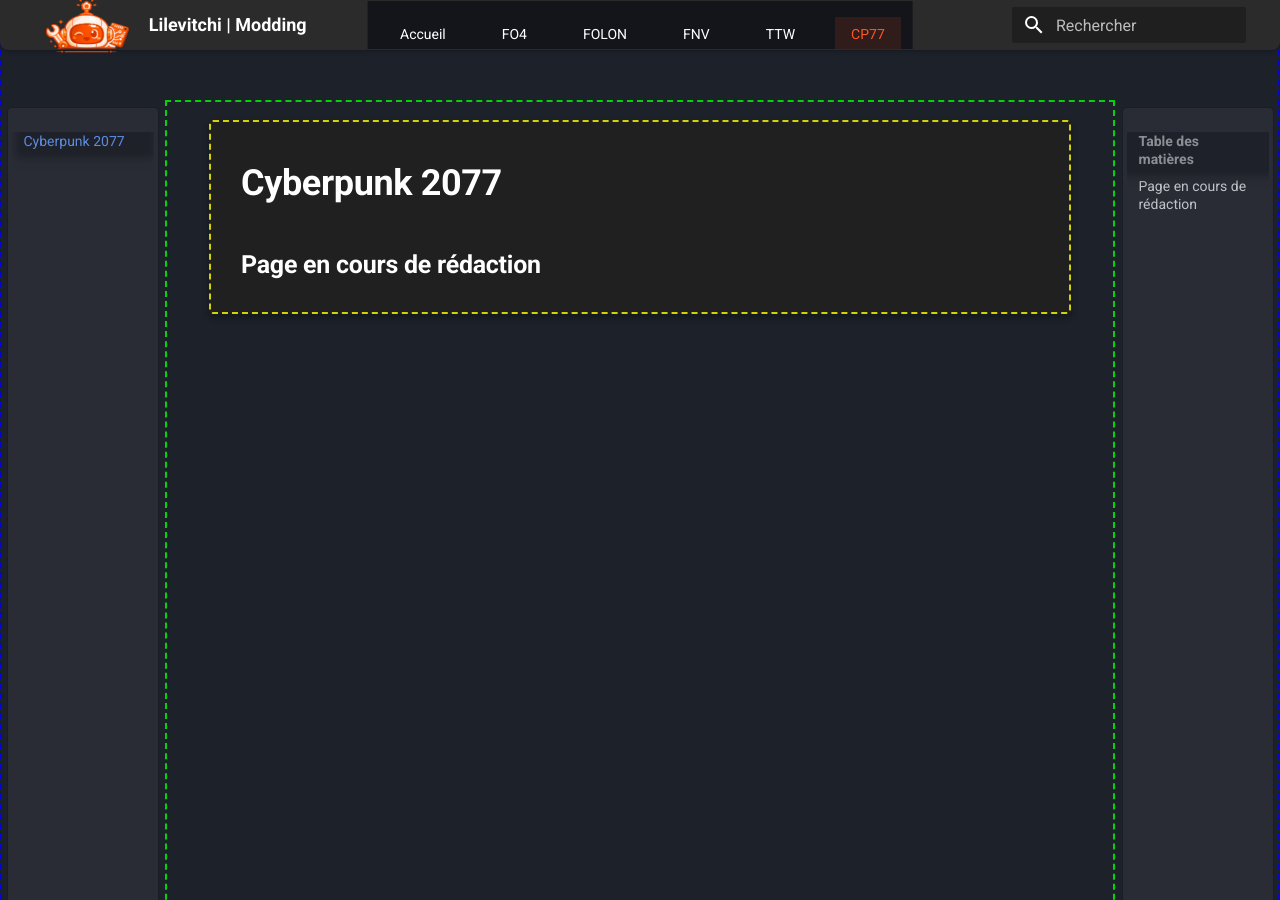
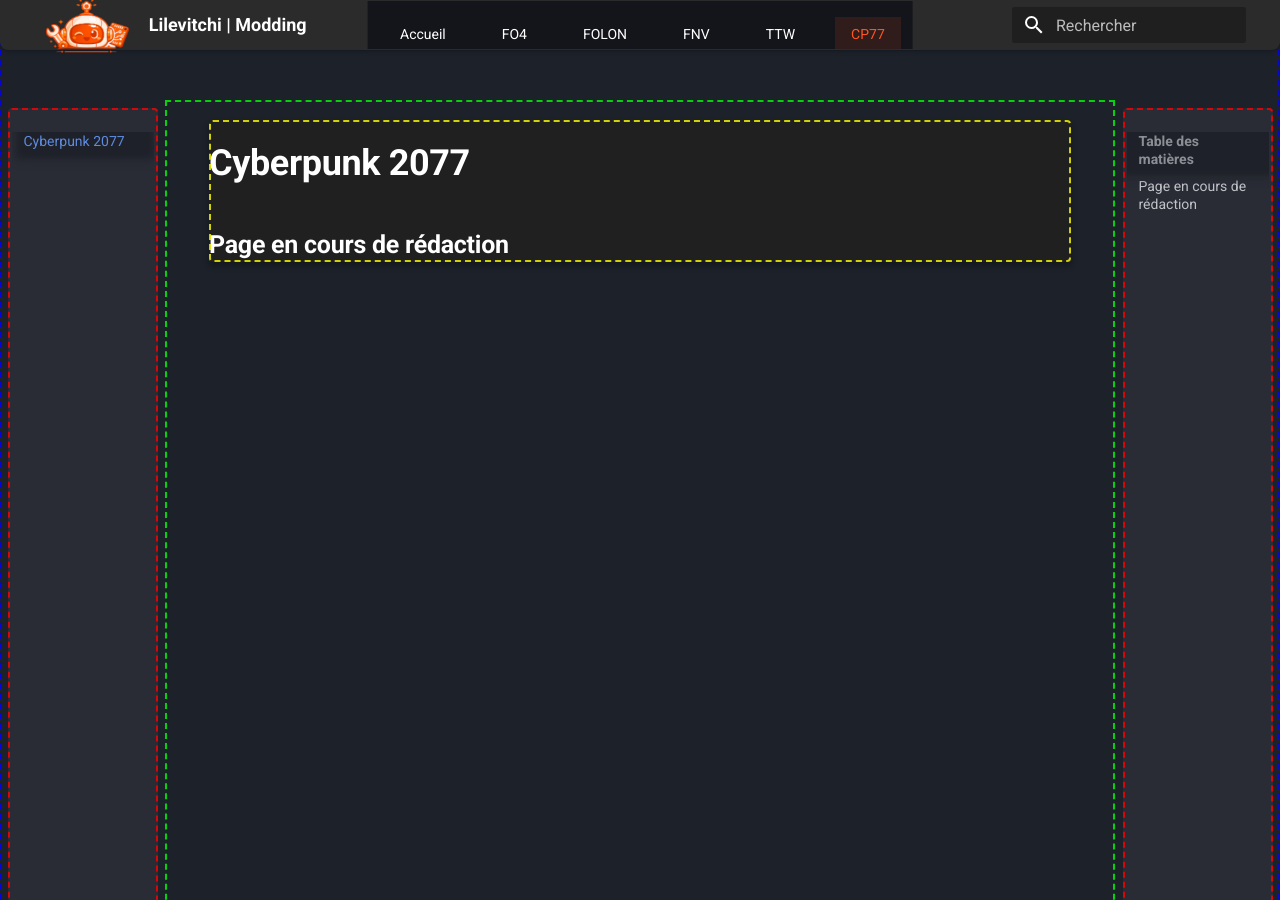
Before and after one commit to Lilevitchi/lilevitchi.github.io, an MkDocs documentation site: the page built from docs/cyberpunk/index.md, in a window 1280 px wide and 900 px high. Built offline with MkDocs 1.6.1 and Material for MkDocs 9.7.7, drawn with Linux system fonts in a browser that asks for light colours.

Commit message:
Update extra.css

```diff
--- a/docs/stylesheets/extra.css
+++ b/docs/stylesheets/extra.css
@@ -268,8 +268,10 @@
   height: calc(100vh - 6.25em);
   background: #292c35 !important;
   border-radius: 4px;
-  outline: 1px solid rgba(0, 0, 0, 0.1);
+  /*outline: 1px solid rgba(0, 0, 0, 0.1);*/
   transition: all 333ms cubic-bezier(0, 0, 0, 1);
+  outline: 2px dashed rgba(255, 0, 0, 0.8); /* Rouge (Debug) */
+  outline-offset: -2px;
 }
 
 [data-md-color-scheme] .md-sidebar--primary { left: 0.75em; }
@@ -290,7 +292,7 @@
 [data-md-color-scheme] .md-content__inner {
   background-color: var(--bg-card);
   border-radius: 4px;
-  padding: 2em;
+  /*padding: 2em;*/
   box-shadow: 0 4px 6px rgba(0, 0, 0, 0.3);
   outline: 2px dashed rgba(255, 255, 0, 0.8); /* Jaune (Debug) */
   outline-offset: -2px;
@@ -360,8 +362,6 @@
   text-align: left;
   max-width: 100%;
   color: var(--white);
- /* margin-left: 0;
-  margin-right: 0; */
 }
 
 /* --------------------------------------------------
@@ -436,7 +436,7 @@
   background-color: var(--accent-soft);
   border-left: 4px solid var(--accent);
 
-line-height: 1.4;
+  line-height: 1.4;
 
   padding: var(--space-md);
   border-radius: var(--radius-sm);
@@ -449,7 +449,6 @@
   flex-shrink: 0;
   width: auto;
   height: 100px;
- /* align-self: center;*/
 }
 
 /* Titre du conseil */
```
